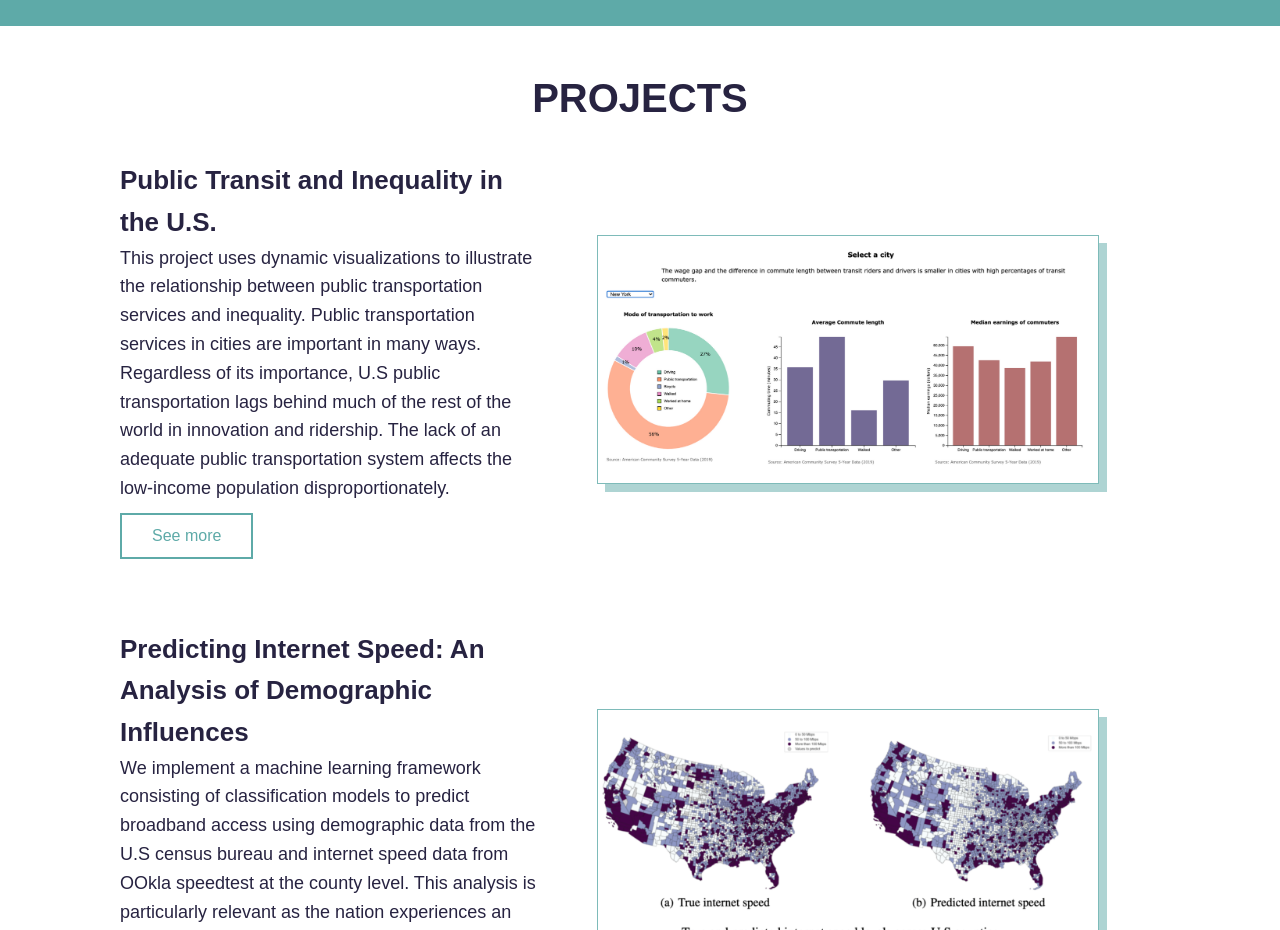
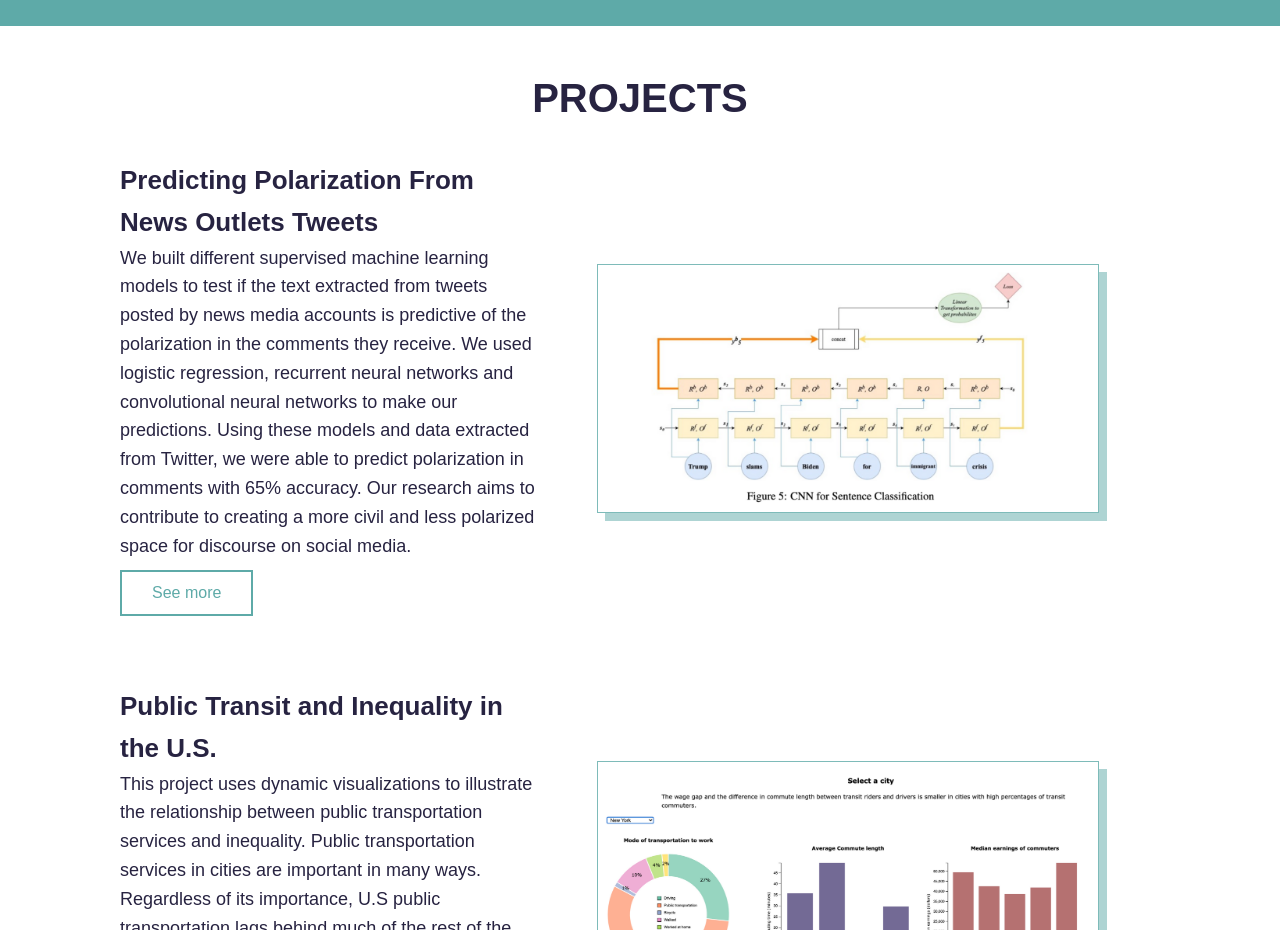
Before and after one commit to stephramos/my-website, a website: page index.html in a window 1280 px wide. Shown: the part 1400-2330 px from the top of the page. Drawn offline with Linux system fonts and the light colour scheme.

Commit message:
added neural networks projectt

```diff
--- a/index.html
+++ b/index.html
@@ -30,6 +30,22 @@
     </div>
     <div class="projects">
       <div class="center"><p>PROJECTS</p></div>
+      <div class="container">
+        <div class="panel-left-p" style="text-align: right">
+          <div><p class="ptitle">Predicting Polarization From News Outlets Tweets</p>
+          <p class="text"> We built different supervised machine learning models to test if the
+          text extracted from tweets posted by news media accounts is predictive of the polarization
+          in the comments they receive. We used logistic regression, recurrent neural networks and convolutional
+          neural networks to make our predictions. Using these models and data extracted from Twitter, we were
+          able to predict polarization in comments with 65% accuracy. Our research aims to contribute to creating a
+          more civil and less polarized space for discourse on social media.</p>
+          <a href="https://github.com/stephramos/text-classification-nn"><button type="button" class="button3">See more</button></a>
+          </div>
+        </div>
+        <div class="panel-right-p" style="text-align: right">
+          <img src="neural_net.png" align="center" width="80%" />
+        </div>
+      </div>
       <div class="container">
         <div class="panel-left-p" style="text-align: right">
           <div><p class="ptitle">Public Transit and Inequality in the U.S.</p>
```
Also changed, not shown: package.json (added, +19 -0 lines), neural_net.png (added).
